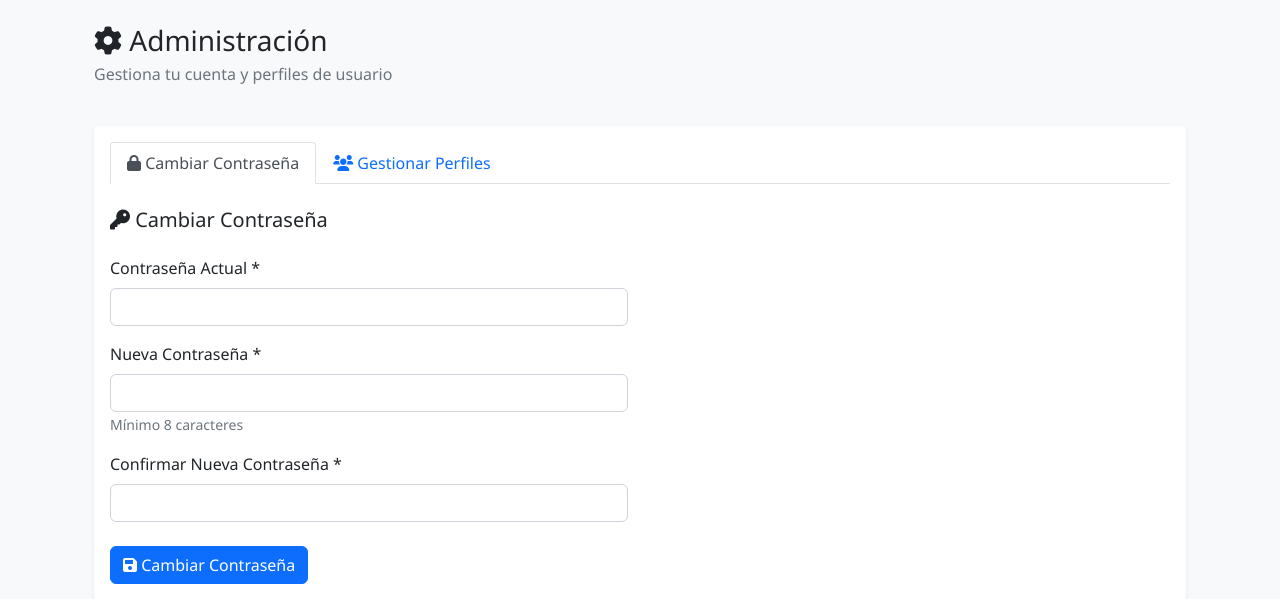
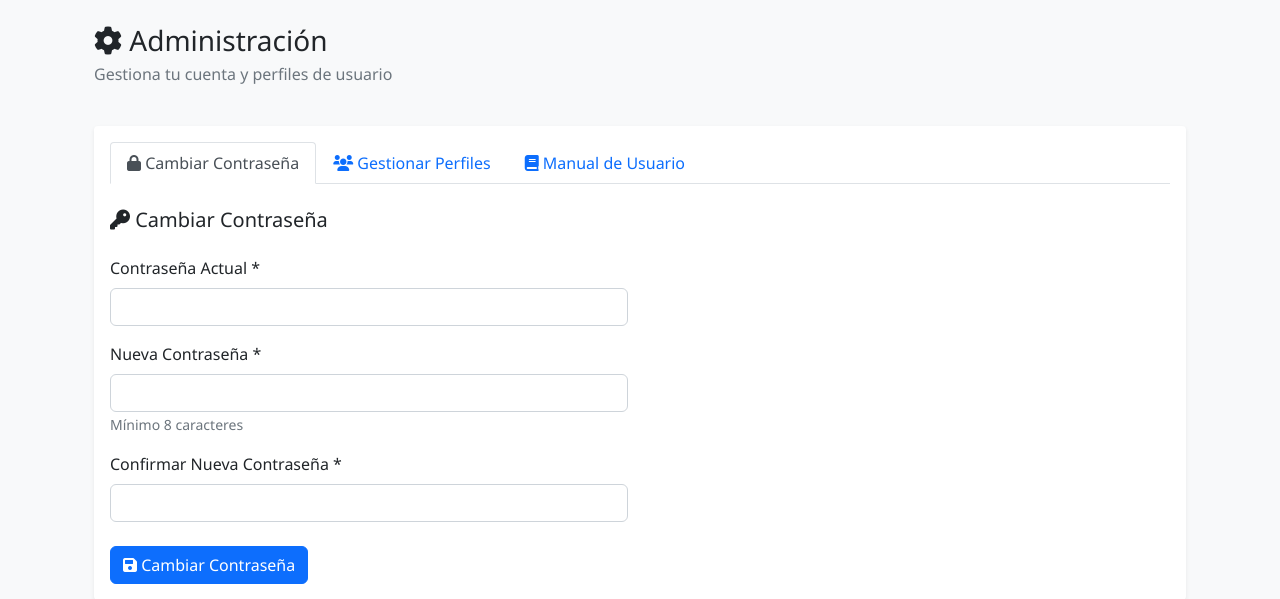
Before and after one commit to Jesus1025/Limpieza-y-MySQL-support, a Flask app: page /administracion in a window 1280 px wide. Shown: the part 62-661 px from the top of the page. Run offline with Flask 2, Linux system fonts and the light colour scheme; the visitor is signed in with stand-in values (Sample User, id 1).

Commit message:
commit final, producción.
este es el commit final, para el codigo.

```diff
--- a/proyecto integrado final final final/ULTIMA INTENTANDO/proyecto integrado/templates/administracion.html
+++ b/proyecto integrado final final final/ULTIMA INTENTANDO/proyecto integrado/templates/administracion.html
@@ -22,6 +22,11 @@
                 <li class="nav-item">
                     <button class="nav-link" data-bs-toggle="tab" data-bs-target="#perfiles" onclick="cargarPerfiles()">
                         <i class="fas fa-users"></i> Gestionar Perfiles
+                    </button>
+                </li>
+                <li class="nav-item">
+                    <button class="nav-link" data-bs-toggle="tab" data-bs-target="#manual-usuario">
+                        <i class="fas fa-book"></i> Manual de Usuario
                     </button>
                 </li>
             </ul>
@@ -84,6 +89,46 @@
                                     <tr><td colspan="6" class="text-center text-muted">Cargando...</td></tr>
                                 </tbody>
                             </table>
+                        </div>
+                    </div>
+                </div>
+
+                <!-- TAB: MANUAL DE USUARIO -->
+                <div class="tab-pane fade" id="manual-usuario">
+                    <div class="mt-4">
+                        <div class="row mb-4">
+                            <div class="col-md-8">
+                                <h5><i class="fas fa-book text-primary"></i> Manual de Usuario - SGI TekneTau</h5>
+                                <p class="text-muted">Consulta la documentación completa del sistema de gestión integrado.</p>
+                            </div>
+                            <div class="col-md-4 text-end">
+                                <a href="{{ url_for('static', filename='MANUAL DE VERIFICACIÓN Y USO - SGI TEKNETAU v1.pdf') }}"
+                                   class="btn btn-success" download>
+                                    <i class="fas fa-download"></i> Descargar PDF
+                                </a>
+                            </div>
+                        </div>
+
+                        <!-- Visor del PDF -->
+                        <div class="card">
+                            <div class="card-header bg-dark text-white">
+                                <i class="fas fa-file-pdf"></i> Vista Previa del Manual
+                            </div>
+                            <div class="card-body p-0">
+                                <iframe
+                                    src="{{ url_for('static', filename='MANUAL DE VERIFICACIÓN Y USO - SGI TEKNETAU v1.pdf') }}"
+                                    width="100%"
+                                    height="700px"
+                                    style="border: none;">
+                                </iframe>
+                            </div>
+                        </div>
+
+                        <div class="mt-3 text-center">
+                            <a href="{{ url_for('static', filename='MANUAL DE VERIFICACIÓN Y USO - SGI TEKNETAU v1.pdf') }}"
+                               target="_blank" class="btn btn-outline-primary">
+                                <i class="fas fa-external-link-alt"></i> Abrir en nueva pestaña
+                            </a>
                         </div>
                     </div>
                 </div>
```
Also changed, not shown: 1 other file.
